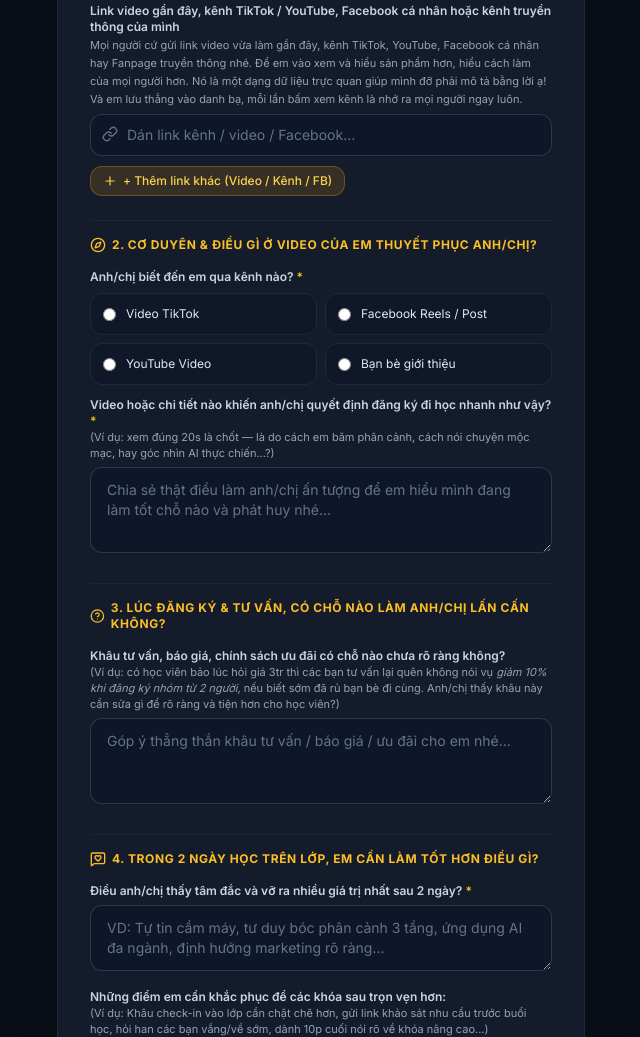
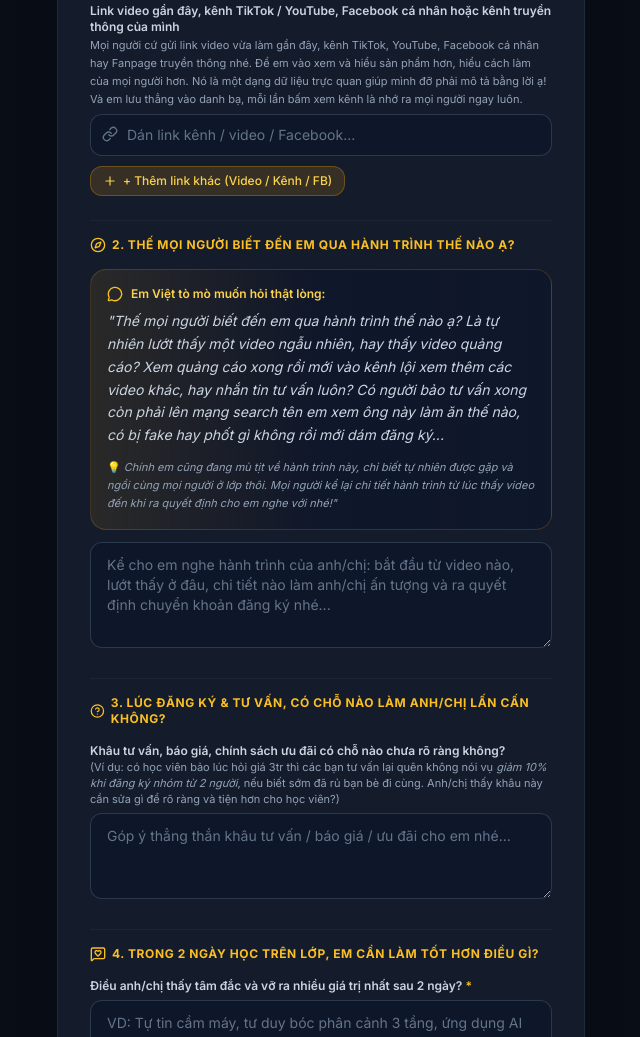
Before and after one commit to vietndj/tra-da-khao-sat-hoc-vien, a plain HTML site: page index.html in a window 1280 px wide. Shown: the part 1138-2175 px from the top of the page, without its empty margins (319-959 px from the left). Drawn offline with nearby package versions, Linux system fonts and the light colour scheme.

Commit message:
feat: Viet lai phan 2 boc tach hanh trinh mua hang chat bubble, bo radio box

```diff
--- a/index.html
+++ b/index.html
@@ -209,40 +209,26 @@
         <div class="space-y-4 pt-4 border-t border-slate-800/80">
           <h3 class="text-xs font-bold uppercase tracking-wider text-amber-400 flex items-center gap-1.5">
             <i data-lucide="compass" class="w-4 h-4"></i>
-            <span>2. Cơ duyên & Điều gì ở video của em thuyết phục anh/chị?</span>
+            <span>2. Thế mọi người biết đến em qua hành trình thế nào ạ?</span>
           </h3>
 
           <div class="space-y-3">
-            <div>
-              <label class="block text-xs font-semibold text-slate-300 mb-2">
-                Anh/chị biết đến em qua kênh nào? <span class="text-amber-400">*</span>
-              </label>
-              <div class="grid grid-cols-2 gap-2 text-xs">
-                <label class="flex items-center gap-2.5 p-3 rounded-xl bg-slate-900/80 border border-slate-800 hover:border-amber-500/50 cursor-pointer transition">
-                  <input type="radio" name="source" value="TikTok Video" class="accent-amber-500" onchange="saveDraft()">
-                  <span class="text-slate-200">Video TikTok</span>
-                </label>
-                <label class="flex items-center gap-2.5 p-3 rounded-xl bg-slate-900/80 border border-slate-800 hover:border-amber-500/50 cursor-pointer transition">
-                  <input type="radio" name="source" value="Facebook Reels / Post" class="accent-amber-500" onchange="saveDraft()">
-                  <span class="text-slate-200">Facebook Reels / Post</span>
-                </label>
-                <label class="flex items-center gap-2.5 p-3 rounded-xl bg-slate-900/80 border border-slate-800 hover:border-amber-500/50 cursor-pointer transition">
-                  <input type="radio" name="source" value="YouTube Video / Shorts" class="accent-amber-500" onchange="saveDraft()">
-                  <span class="text-slate-200">YouTube Video</span>
-                </label>
-                <label class="flex items-center gap-2.5 p-3 rounded-xl bg-slate-900/80 border border-slate-800 hover:border-amber-500/50 cursor-pointer transition">
-                  <input type="radio" name="source" value="Bạn bè giới thiệu" class="accent-amber-500" onchange="saveDraft()">
-                  <span class="text-slate-200">Bạn bè giới thiệu</span>
-                </label>
+            <!-- CHAT BUBBLE MỒI CHUYỆN HÀNH TRÌNH -->
+            <div class="p-4 rounded-2xl bg-gradient-to-r from-amber-500/10 via-slate-900 to-slate-900/90 border border-amber-500/20 text-slate-300 text-xs sm:text-sm leading-relaxed space-y-2">
+              <div class="flex items-center gap-2 text-amber-300 font-semibold text-xs">
+                <i data-lucide="message-circle" class="w-4 h-4 text-amber-400 flex-shrink-0"></i>
+                <span>Em Việt tò mò muốn hỏi thật lòng:</span>
               </div>
+              <p class="text-slate-300 leading-relaxed italic">
+                "Thế mọi người biết đến em qua hành trình thế nào ạ? Là tự nhiên lướt thấy một video ngẫu nhiên, hay thấy video quảng cáo? Xem quảng cáo xong rồi mới vào kênh lội xem thêm các video khác, hay nhắn tin tư vấn luôn? Có người bảo tư vấn xong còn phải lên mạng search tên em xem ông này làm ăn thế nào, có bị fake hay phốt gì không rồi mới dám đăng ký...
+              </p>
+              <p class="text-slate-400 text-[11px] leading-relaxed pt-1">
+                💡 <em>Chính em cũng đang mù tịt về hành trình này, chỉ biết tự nhiên được gặp và ngồi cùng mọi người ở lớp thôi. Mọi người kể lại chi tiết hành trình từ lúc thấy video đến khi ra quyết định cho em nghe với nhé!"</em>
+              </p>
             </div>
 
             <div>
-              <label for="impressedVideo" class="block text-xs font-semibold text-slate-300 mb-1.5">
-                Video hoặc chi tiết nào khiến anh/chị quyết định đăng ký đi học nhanh như vậy? <span class="text-amber-400">*</span>
-                <span class="text-slate-400 font-normal block text-[11px]">(Ví dụ: xem đúng 20s là chốt — là do cách em băm phân cảnh, cách nói chuyện mộc mạc, hay góc nhìn AI thực chiến...?)</span>
-              </label>
-              <textarea id="impressedVideo" name="impressedVideo" rows="3" required placeholder="Chia sẻ thật điều làm anh/chị ấn tượng để em hiểu mình đang làm tốt chỗ nào và phát huy nhé..." class="w-full px-4 py-3 rounded-xl bg-slate-900/90 border border-slate-700/80 text-white placeholder-slate-500 outline-none text-sm input-focus" oninput="saveDraft()"></textarea>
+              <textarea id="impressedVideo" name="impressedVideo" rows="4" required placeholder="Kể cho em nghe hành trình của anh/chị: bắt đầu từ video nào, lướt thấy ở đâu, chi tiết nào làm anh/chị ấn tượng và ra quyết định chuyển khoản đăng ký nhé..." class="w-full px-4 py-3 rounded-xl bg-slate-900/90 border border-slate-700/80 text-white placeholder-slate-500 outline-none text-sm input-focus" oninput="saveDraft()"></textarea>
             </div>
           </div>
         </div>
@@ -511,8 +497,7 @@
         phone: document.getElementById('phone').value.trim(),
         profession: document.getElementById('profession').value.trim(),
         channelLink: allLinks || 'Chưa gửi link',
-        source: (document.querySelector('input[name="source"]:checked') || {}).value || 'Không rõ',
-        impressedVideo: document.getElementById('impressedVideo').value.trim(),
+        journeyStory: document.getElementById('impressedVideo').value.trim(),
         feedbackMarketing: document.getElementById('feedbackMarketing').value.trim() || 'Không có góp ý',
         bestValue: document.getElementById('bestValue').value.trim(),
         feedbackClass: document.getElementById('feedbackClass').value.trim() || 'Không có góp ý',
```
Also changed, not shown: tra-da-sau-gio-hoc.html (+14 -29 lines).
